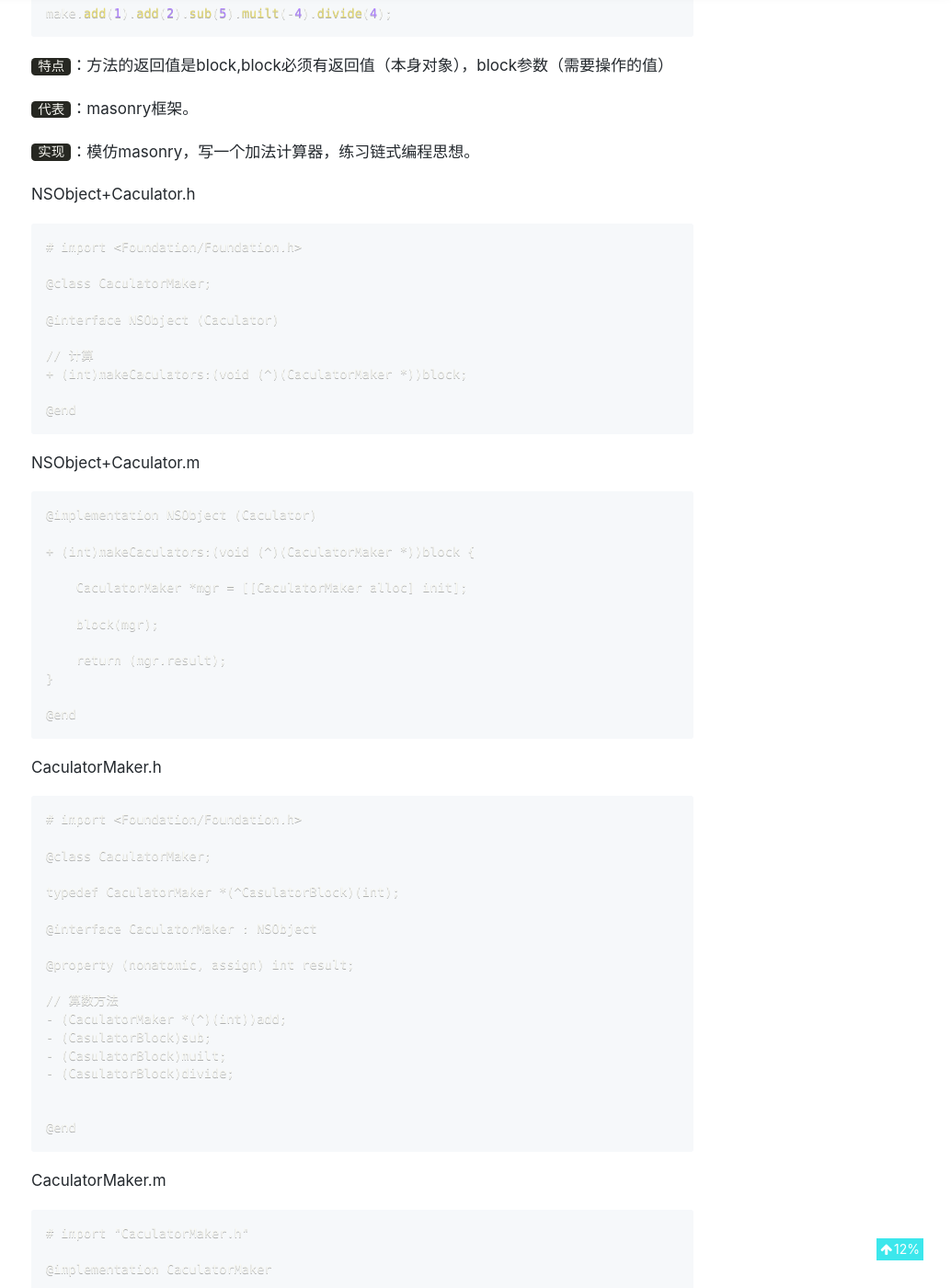
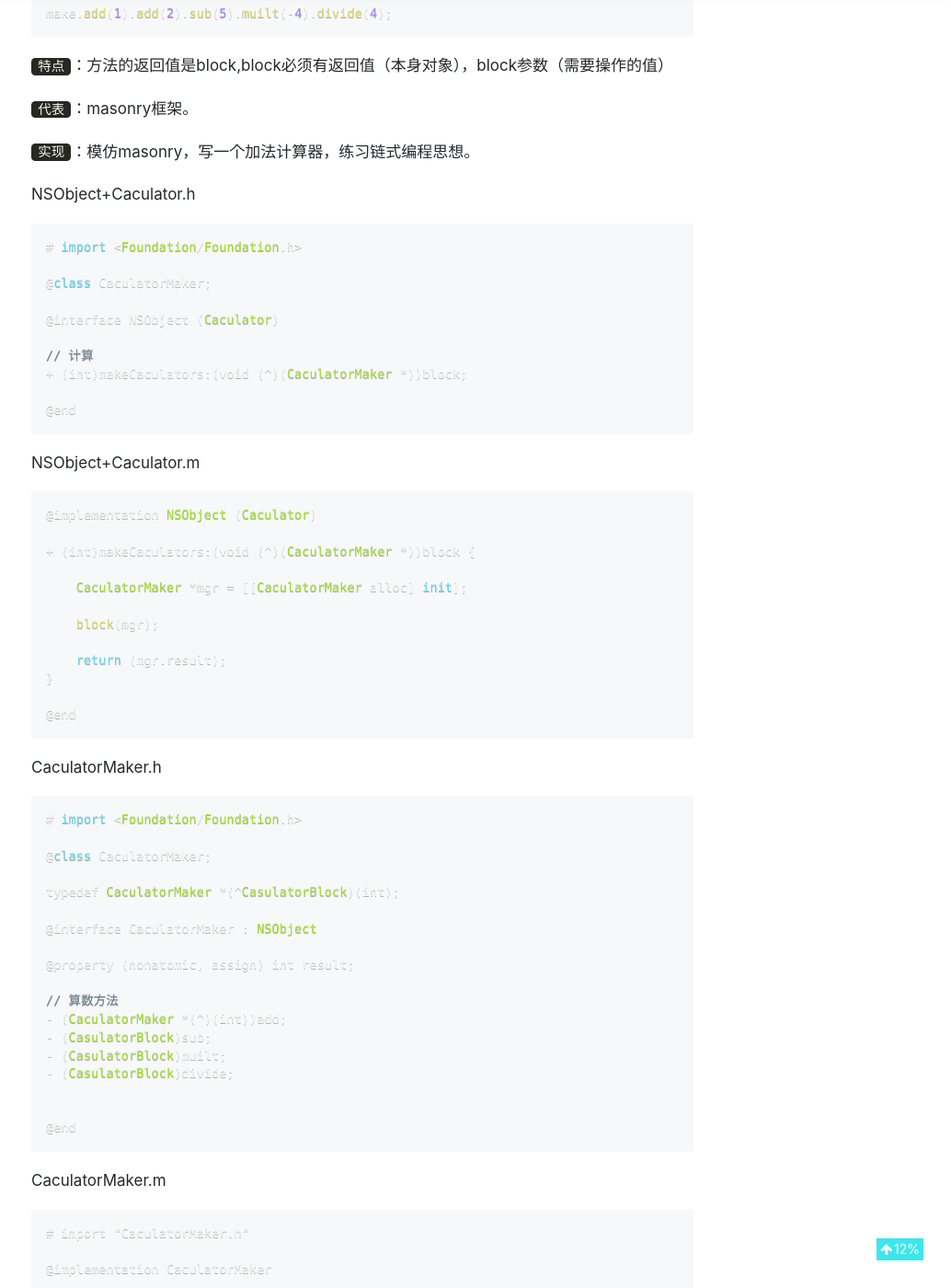
Before and after one commit to justde/justde.github.io, a Jekyll site: the page built from _posts/2016-12-26-ReactiveCocoa-基础.md, in a window 1280 px wide and 1400 px high, scrolled down 2345 px. Shown: the whole window at 92% size, without its empty margins (246-1280 px from the left). Built offline with Jekyll 4.4.1, drawn with Linux system fonts in a browser that asks for light colours; nearby versions of some CDN libraries; comment, search, counter and statistics services are not loaded; a style sheet for code colours, icons or effects is not loaded.

Commit message:
代码markdown效果

````diff
--- a/_posts/2016-12-26-ReactiveCocoa-基础.md
+++ b/_posts/2016-12-26-ReactiveCocoa-基础.md
@@ -66,7 +66,7 @@ make.add(1).add(2).sub(5).muilt(-4).divide(4);
 
 NSObject+Caculator.h
 
-```
+```Swift
 # import <Foundation/Foundation.h>
 
 @class CaculatorMaker;
@@ -81,7 +81,7 @@ NSObject+Caculator.h
 
 NSObject+Caculator.m
 
-```
+```Swift
 @implementation NSObject (Caculator)
 
 + (int)makeCaculators:(void (^)(CaculatorMaker *))block {
@@ -98,7 +98,7 @@ NSObject+Caculator.m
 
 CaculatorMaker.h
 
-```
+```Swift
 # import <Foundation/Foundation.h>
 
 @class CaculatorMaker;
````
